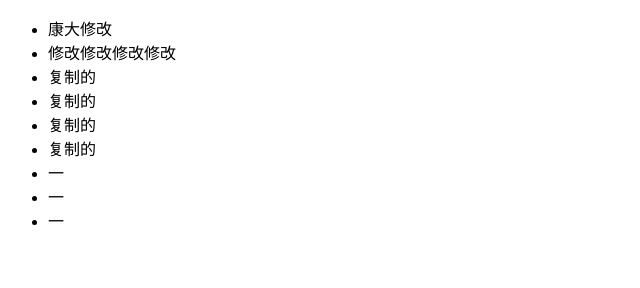
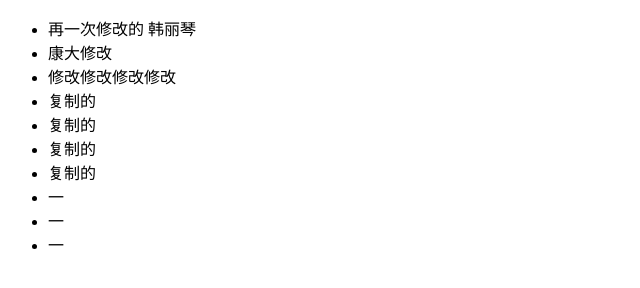
Before and after one commit to HHlq/taobao, a plain HTML site: page index.html in a window 1280 px wide. Shown: the whole page, without its empty margins (0-640 px from the left). Drawn offline with Linux system fonts and the light colour scheme.

Commit message:
再一次修改 韩

```diff
--- a/index.html
+++ b/index.html
@@ -6,6 +6,7 @@
 	</head>
 	<body>
 		<ul>
+			<li>再一次修改的 韩丽琴</li>
 			<li>康大修改</li>
 			<li>修改修改修改修改</li>
 			<li>复制的</li>
```
Also changed, not shown: 1 other file.
